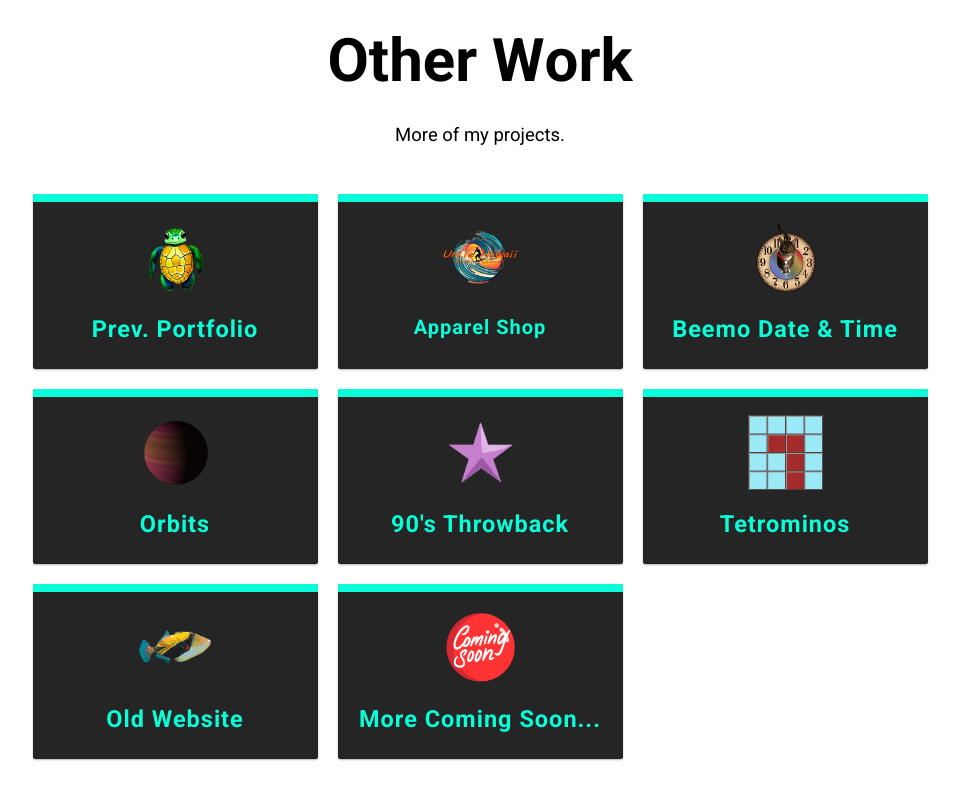
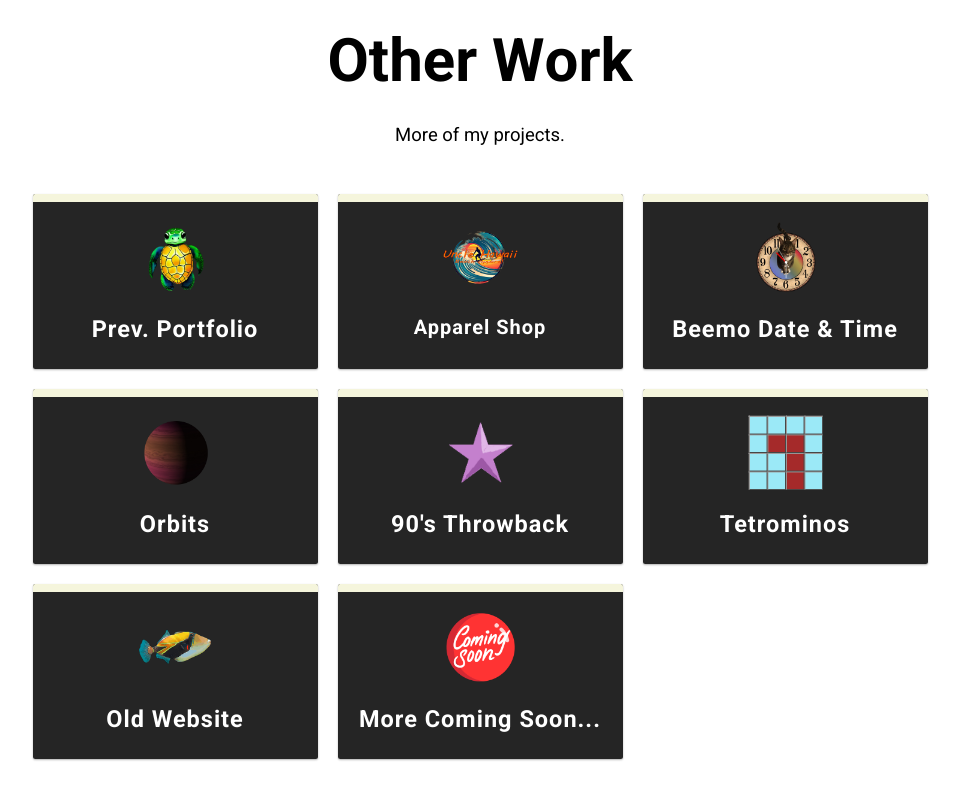
Before and after one commit to seattletravis/portfolio, a React (Create React App) app: page /projects in a window 1280 px wide. Shown: the part 1667-2467 px from the top of the page, without its empty margins (160-1120 px from the left). Built offline with nearby package versions, Linux system fonts and the light colour scheme.

Commit message:
fix styling on otheritem css

```diff
--- a/src/3-Work/otheritem.css
+++ b/src/3-Work/otheritem.css
@@ -5,7 +5,7 @@
 	width: 28.5rem;
 	background-color: #252525;
 	box-shadow: 0 1px 2px rgba(0, 0, 0, 0.3);
-    border-radius: .25rem;
+	border-radius: 0.25rem;
 	transition: all 0.5s;
 	cursor: pointer;
 	overflow: hidden;
@@ -15,9 +15,9 @@
 }
 /* CARD TOP */
 .other-item-top {
-    background: #08fdd8;
+	background: beige;
 	padding: 1px;
-    height: .8rem;
+	height: 0.8rem;
 	transition: all 0.5s ease;
 }
 .other-item.active .other-item-top {
@@ -38,14 +38,18 @@
 	transform: scale(0);
 }
 #otherItem-active {
-    animation: bounceInOther .65s ease-in-out .2s forwards;
+	animation: bounceInOther 0.65s ease-in-out 0.2s forwards;
 }
 @keyframes bounceInOther {
-    50% {transform: scale(1.25)}
-    100% {transform: scale(1)}
+	50% {
+		transform: scale(1.25);
+	}
+	100% {
+		transform: scale(1);
+	}
 }
 .other-item-top h1 {
-    color: #08fdd8;
+	color: white;
 	text-align: center;
 	font-size: 2.35rem;
 	font-weight: 700;
@@ -66,7 +70,7 @@
 	opacity: 0;
 	padding: 1.5rem 2rem;
 	pointer-events: none;
-    transition: all .25s ease-out 0s;
+	transition: all 0.25s ease-out 0s;
 }
 .other-item.active .other-item-bottom {
 	opacity: 1;
@@ -86,22 +90,22 @@
 	padding: 1rem 2rem;
 	color: white;
 	background-color: transparent;
-    outline: 1px solid #08fdd8;
+	outline: 1px solid sienna;
 	border: none;
-    border-radius: .5rem;
+	border-radius: 0.5rem;
 	cursor: pointer;
-    transition: all .65s ease;
+	transition: all 0.65s ease;
 	overflow: hidden;
 }
 .other-item-link:after {
-    background: #08fdd8;
-    content: "";
+	background: beige;
+	content: '';
 	height: 250px;
 	left: -400px;
 	position: absolute;
 	top: -100px;
 	transform: rotate(45deg);
-    transition: all .65s ease;
+	transition: all 0.65s ease;
 	width: 350px;
 	z-index: -10;
 }
@@ -124,10 +128,10 @@
 	font-size: 2.75rem;
 	border-radius: 50%;
 	color: white;
-    margin-top: .25rem;
-    margin-bottom: -.25rem;
+	margin-top: 0.25rem;
+	margin-bottom: -0.25rem;
 	cursor: pointer;
-    transition: all .3s ease;
+	transition: all 0.3s ease;
 }
 #other-item-github:hover {
 	transform: scale(1.15);
```
Lines whose indentation alone changed are shown as unchanged.
